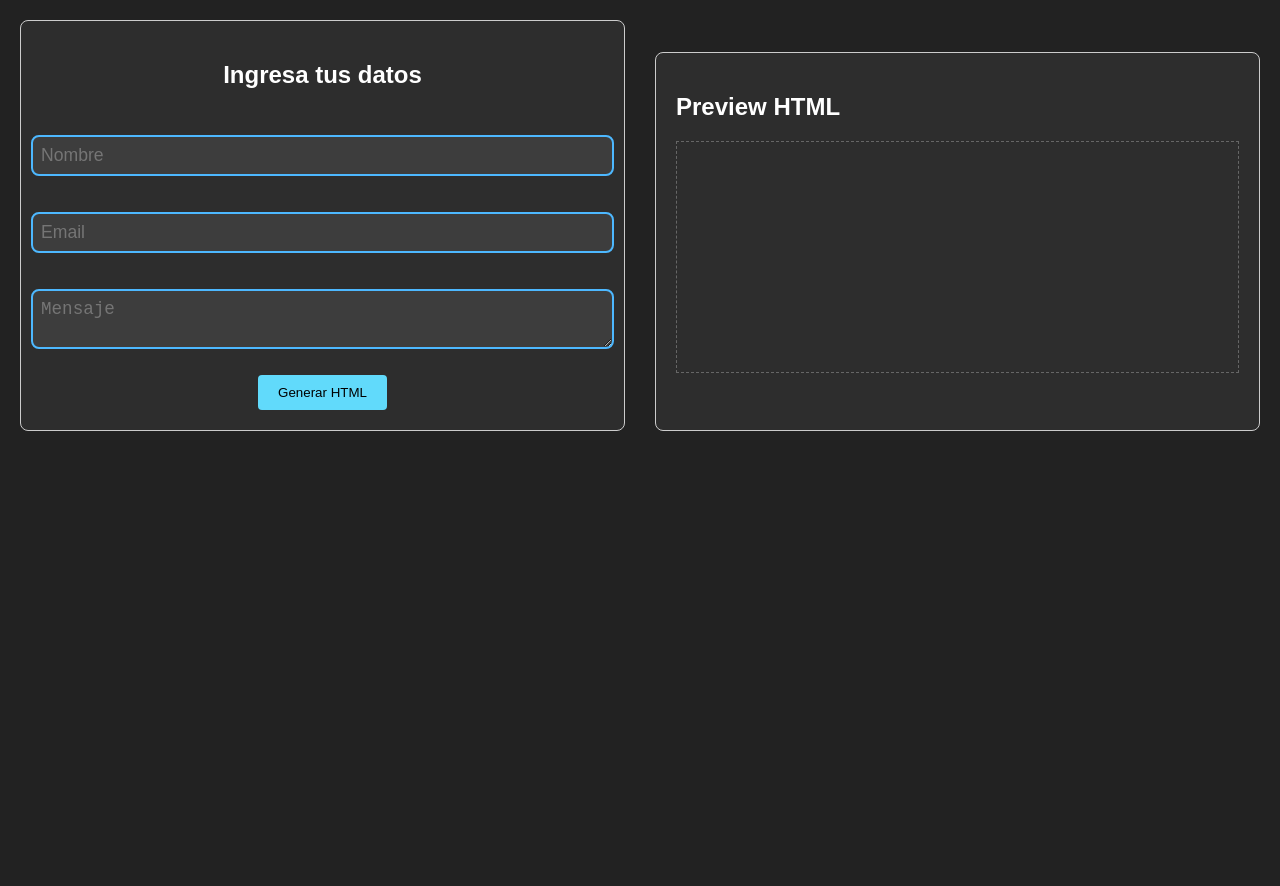
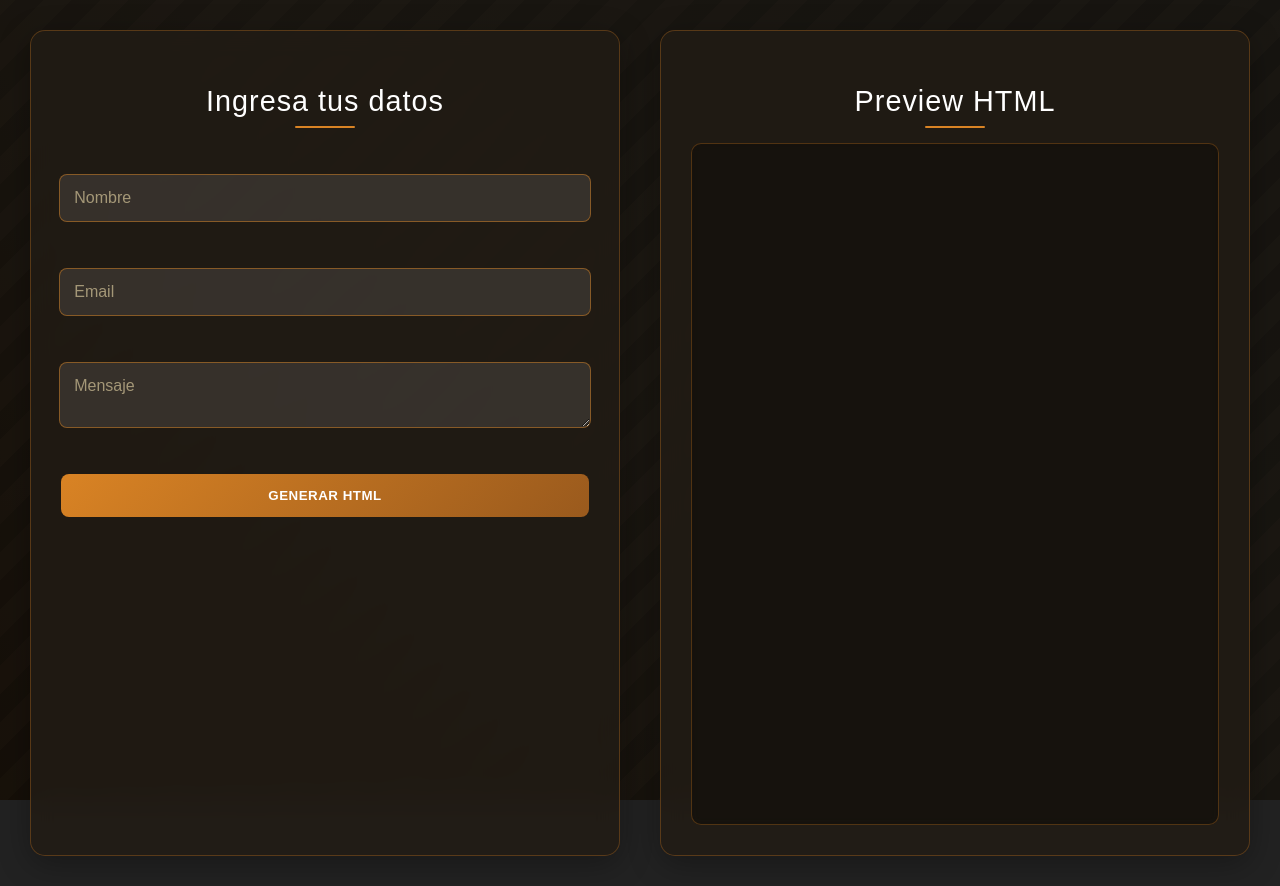
Before and after one commit to hectorflores28/reactjs-html-injector, a React (Create React App) app: page / in a window 1280 px wide. Before the commit the page ends 800 px from the top, so only its background shows below. Built offline with nearby package versions, Linux system fonts and the light colour scheme; the HTML template or start-up script is replaced by a standard one.

Commit message:
Ajuste de Estilos

```diff
--- a/src/App.jsx
+++ b/src/App.jsx
@@ -48,6 +48,7 @@ function App() {
           onChange={handleInputChange}
         />
         <textarea
+          type="text"
           name="mensaje"
           placeholder="Mensaje"
           onChange={handleInputChange}
--- a/src/index.css
+++ b/src/index.css
@@ -89,3 +89,6 @@ input:focus, textarea:focus {
   border: 2px solid rgba(255, 255, 255, 0.1);
   margin-top: 2rem;
 }
+.html-output {
+  height: 80vh;
+}
--- a/src/styles/App.css
+++ b/src/styles/App.css
@@ -1,34 +1,139 @@
+/* App.css */
 .App {
   display: flex;
-  padding: 20px;
-  gap: 30px;
+  padding: 30px;
+  gap: 40px;
+  min-height: 100vh;
+  position: relative;
+  overflow: hidden;
+}
+
+/* Capa de fondo oscuro */
+.App::after {
+  content: '';
+  position: fixed;
+  top: 0;
+  left: 0;
+  width: 100%;
+  height: 100%;
+  background: rgba(0, 0, 0, 0.7);
+  z-index: -2;
+}
+
+/* Fondo animado debajo de la capa oscura */
+.App::before {
+  content: '';
+  position: fixed;
+  top: 0;
+  left: 0;
+  width: 100%;
+  height: 100%;
+  background:
+    linear-gradient(45deg,
+      rgba(217, 131, 36, 0.15) 0%,
+      rgba(239, 220, 171, 0.2) 50%,
+      rgba(242, 246, 208, 0.15) 100%),
+    repeating-linear-gradient(
+      -45deg,
+      #2d241a,
+      #2d241a 20px,
+      #3a2e22 20px,
+      #3a2e22 40px
+  );
+  z-index: -3;
+  animation: backgroundAnim 20s linear infinite;
+}
+.preview-container {
+  margin-top: 0px;
 }
 
 .input-container, .preview-container {
+  padding: 30px;
   flex: 1;
-  padding: 20px;
-  border: 1px solid #ccc;
-  border-radius: 8px;
+  border-radius: 15px;
+  backdrop-filter: blur(12px);
+  background: rgba(34, 28, 21, 0.85); /* Fondo oscuro semitransparente */
+  border: 1px solid rgba(217, 131, 36, 0.3);
+  box-shadow: 0 8px 32px rgba(0, 0, 0, 0.3);
+  transition: all 0.3s ease;
+  color: #EFDCAB; /* Texto claro */
+}
+
+.input-container:hover, .preview-container:hover {
+  transform: translateY(-5px);
+  box-shadow: 0 12px 40px rgba(0, 0, 0, 0.4);
+  background: rgba(44, 35, 25, 0.9); /* Hover más oscuro */
 }
 
 input, textarea {
-  display: block;
-  width: 100%;
-  margin: 10px 0;
-  padding: 8px;
+  background: rgba(255, 255, 255, 0.1) !important;
+  border: 1px solid rgba(217, 131, 36, 0.5) !important;
+  color: #EFDCAB !important;
+  transition: all 0.3s ease;
+  font-size: 16px;
+  font-family: Arial, Helvetica, sans-serif;
+  margin: 15px 0;
+  padding: 14px;
+}
+
+input::placeholder, textarea::placeholder {
+  color: rgba(239, 220, 171, 0.6);
+}
+
+input:focus, textarea:focus {
+  box-shadow: 0 0 0 3px rgba(217, 131, 36, 0.3) !important;
+  border-color: #D98324 !important;
+  background: rgba(255, 255, 255, 0.15) !important;
 }
 
 button {
-  background: #61dafb;
+  background: linear-gradient(135deg, #D98324 0%, #9a5a1d 100%);
+  color: #fff;
   border: none;
-  padding: 10px 20px;
-  border-radius: 4px;
-  cursor: pointer;
+  padding: 14px 28px;
+  border-radius: 8px;
+  font-weight: 600;
+  letter-spacing: 0.5px;
+  transition: all 0.3s ease;
+  margin-top: 15px;
+  width: 100%;
+  text-transform: uppercase;
+}
+
+button:hover {
+  transform: translateY(-2px);
+  box-shadow: 0 5px 15px rgba(217, 131, 36, 0.4);
+  background: linear-gradient(135deg, #c57620 0%, #8a5019 100%);
 }
 
 .html-output {
-  margin-top: 20px;
-  padding: 15px;
-  border: 1px dashed #666;
+  background: rgba(0, 0, 0, 0.3) !important;
+  border: 1px solid rgba(217, 131, 36, 0.3) !important;
+  color: #EFDCAB;
+  padding: 20px;
+  border-radius: 10px;
   min-height: 200px;
+  backdrop-filter: blur(4px);
 }
+
+h2 {
+  color: #fff !important;
+  font-size: 1.8rem;
+  margin-bottom: 25px !important;
+  text-align: center;
+  position: relative;
+  font-weight: 300;
+  letter-spacing: 1px;
+}
+
+h2::after {
+  content: '';
+  position: absolute;
+  bottom: -10px;
+  left: 50%;
+  transform: translateX(-50%);
+  width: 60px;
+  height: 2px;
+  background: #D98324;
+  border-radius: 2px;
+}
--- a/src/styles/responsive.css
+++ b/src/styles/responsive.css
@@ -1,10 +1,44 @@
-/* Estilos responsivos */
-@media (max-width: 768px) {
-    .input-container {
-      width: 100%;
-    }
+/* responsive.css */
+@media (max-width: 1080px) {
+  .App {
+    flex-direction: column;
+    padding: 30px;
+  }
 
-    .preview-container {
-      width: 100%;
-    }
+  .input-container, .preview-container {
+    width: 92.5%;
+    margin: 15px 0;
+    padding: 25px;
   }
+
+  .preview-container {
+    order: 2;
+  }
+
+  h2 {
+    font-size: 1.5rem;
+  }
+
+  .html-output {
+    max-height: 40vh;
+  }
+}
+
+/* @media (min-width: 1081px) {
+  .App {
+    padding: 40px;
+  }
+
+  .input-container, .preview-container {
+    position: sticky;
+    top: 40px;
+    min-height: 80vh;
+    overflow-y: auto;
+    max-width: 600px;
+    margin: 0 auto;
+  }
+
+  .html-output {
+    max-height: 90vh;
+  }
+} */
```
Also changed, not shown: public/screenshot.png, public/screenshot2.png.
